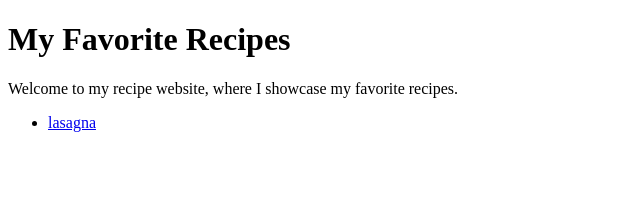
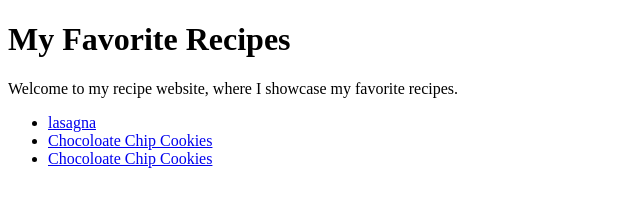
Before and after one commit to plainslice/odin-recipes, a plain HTML site: page index.html in a window 1280 px wide. Shown: the whole page, without its empty margins (0-640 px from the left). Drawn offline with Linux system fonts and the light colour scheme.

Commit message:
Add cookie and pizza recipe

```diff
--- a/index.html
+++ b/index.html
@@ -11,6 +11,9 @@
     <p>Welcome to my recipe website, where I showcase my favorite recipes.</p>
     <ul>
         <li><a href="recipes/lasagna.html">lasagna</a></li>
+        <li><a href="recipes/cookies.html">Chocoloate Chip Cookies</a></li></li>
+        <li><a href="recipes/pizza.html">Chocoloate Chip Cookies</a></li></li>
     </ul>
+
 </body>
 </html>
```
Also changed, not shown: recipes/cookies.html (added), recipes/pizza.html (added).
